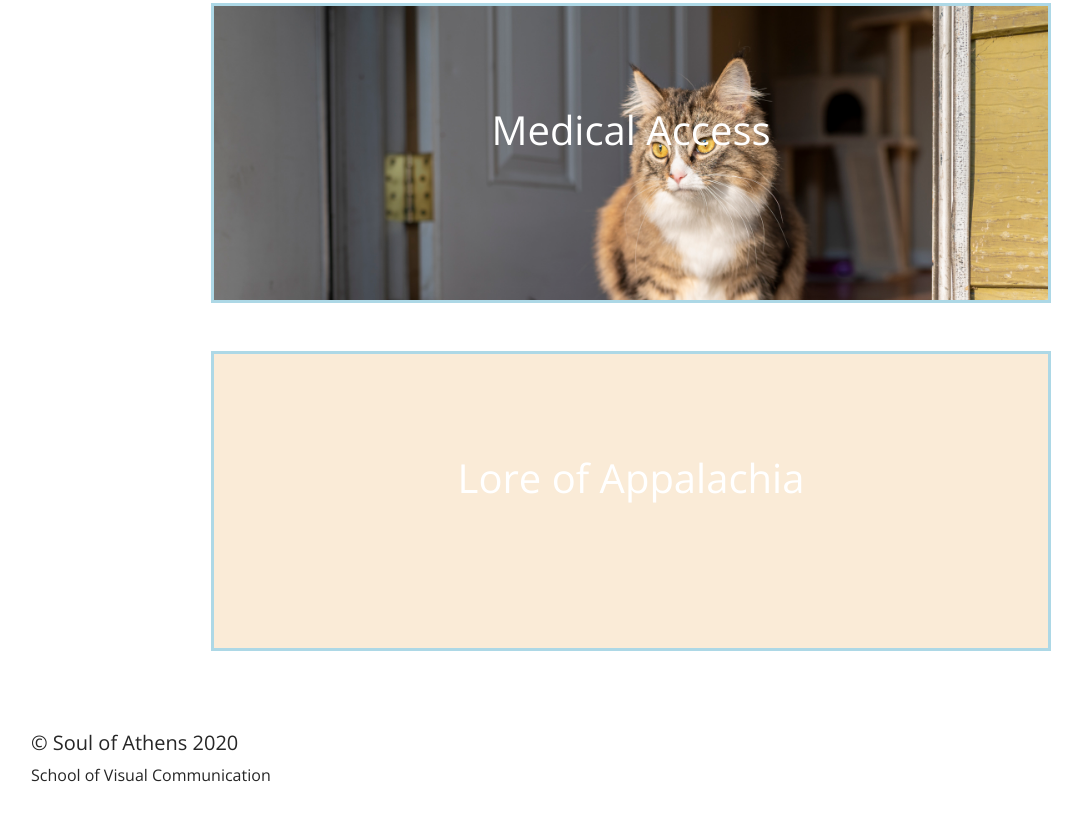
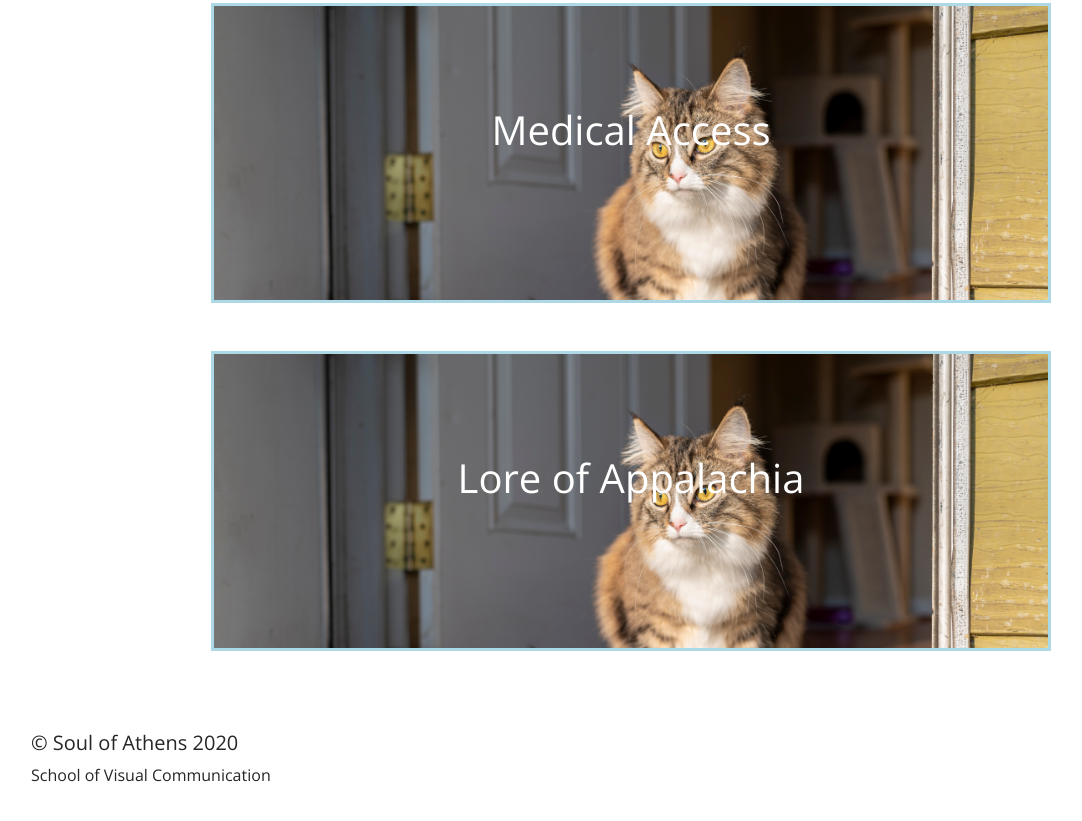
Before and after one commit to Evmfig/new-SOA-2020-homepage, a plain HTML site: page index.html in a window 1280 px wide. Shown: the part 1773-2594 px from the top of the page, without its empty margins (9-1091 px from the left). Drawn offline with nearby package versions, Linux system fonts and the light colour scheme.

Commit message:
Fixed photo backgrounds
Fixed photo backgrounds for stories page

```diff
--- a/css/style.css
+++ b/css/style.css
@@ -78,7 +78,7 @@ footer {
     background-size: cover;
 }
 
-.sb4 {
+.sb5 {
     background: url(../img/pymthecat.jpg);
     background-size: cover;
 }
```
Also changed, not shown: ._index.html.
